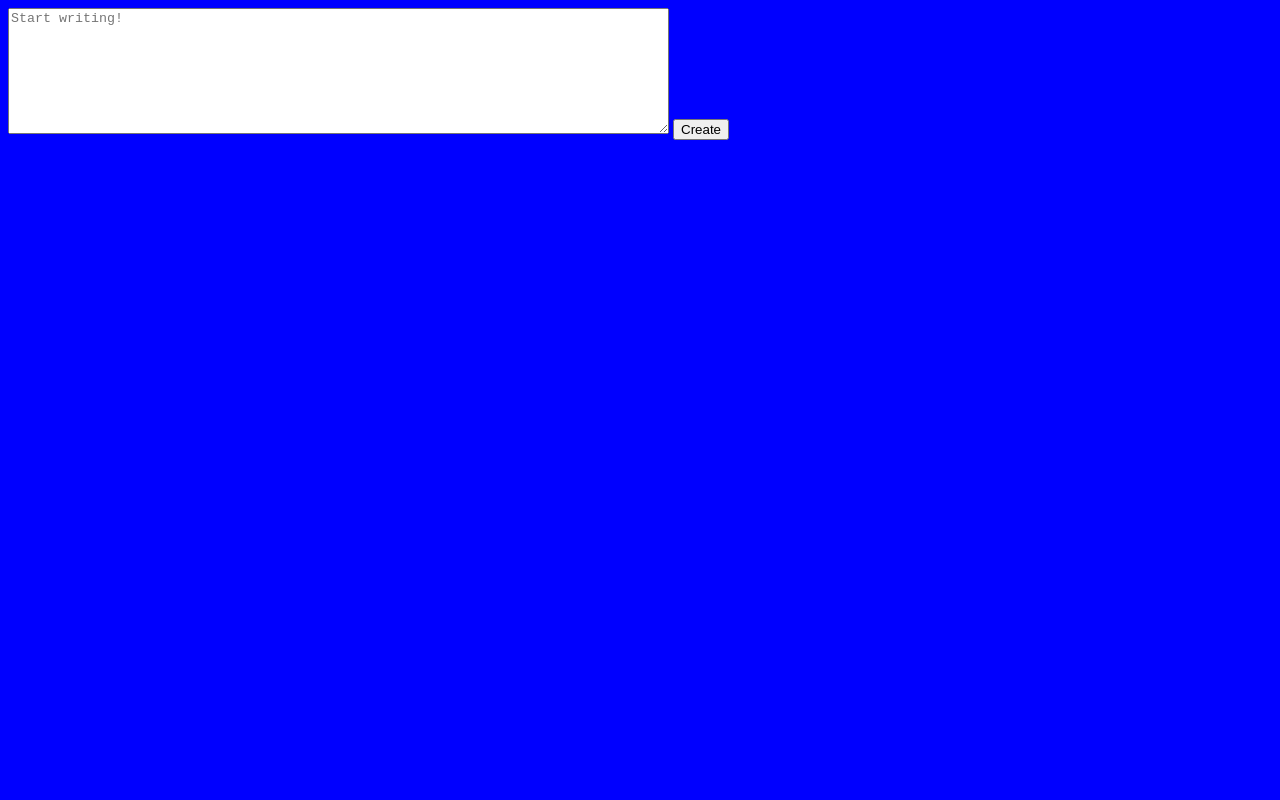
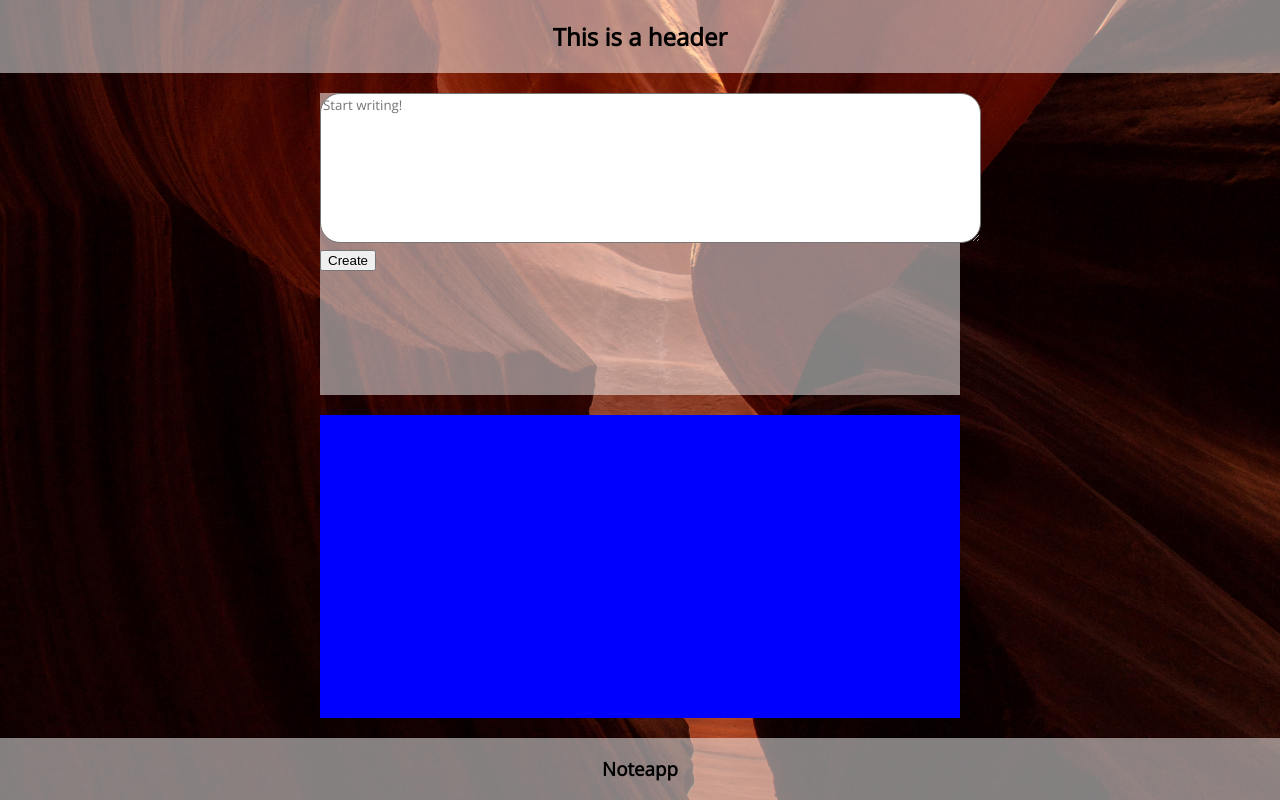
Before and after one commit to zi-codes/Note, a website: page index.html in a window 1280 px wide. Drawn offline with nearby package versions, Linux system fonts and the light colour scheme.

Commit message:
just some silly styling, getting our heads around grids

```diff
--- a/index.html
+++ b/index.html
@@ -1,27 +1,24 @@
 <!DOCTYPE html>
 <html>
   <head>
-      <title>Note</title>
+      <title>Simply the best noteapp</title>
+      <link href="https://fonts.googleapis.com/css?family=Open+Sans&display=swap" rel="stylesheet">
       <link rel="stylesheet" type="text/css" href="style.css"/>
-
   </head>
 <body>
 
+  <div id="page">
 
-
-
-  <div class="page">
-
-    <header></header>
+    <header><h2>This is a header</h2></header>
 
     <div class="create-container">
       <form class="input" action="index.html" method="post">
-        <textarea name="textarea" id="textarea" rows="8" cols="80" placeholder="Start writing!"></textarea>
+        <textarea name="textarea" id="textarea" rows="8" cols="80" placeholder="Start writing!"></textarea><br>
         <input type="submit" id="create" name="Create" value="Create">
       </form>
     </div>
 
-    <div class="notes-container">
+    <div id="notes-container">
 
       <div id="0" class="note">
       </div>
@@ -30,9 +27,10 @@
 
 
     <!--- id will be the index of the note starting from 0 --->
-    <div id="" class="expanded-note">
-    </div>
+    <!-- <div id="" class="expanded-note">
+    </div> -->
 
+    <footer><h3>Noteapp</h3></footer>
 
   </div>
 
--- a/style.css
+++ b/style.css
@@ -1,4 +1,60 @@
 
 body {
-  background-color: blue
+  background-image: url(img/bg.jpg);
+  background-repeat: no-repeat;
+  background-attachment: fixed;
+  background-position: center;
+  background-size: cover;
+  font-family: 'Open Sans', sans-serif;
+  color: white;
+  margin: 0px;
 }
+
+#textarea {
+  font-family: 'Open Sans', sans-serif;
+  border-radius: 20px;
+}
+
+#page {
+  height: 100vh;
+  display: grid;
+  grid-template-columns: 1fr 1fr 1fr 1fr;
+  grid-template-rows: auto 1fr 1fr auto;
+  grid-row-gap: 20px;
+  grid-template-areas:
+  "header header header header"
+  ". create create ."
+  ". notes notes ."
+  "footer footer footer footer"
+}
+
+header {
+  grid-area: header;
+  background-color: rgba(255, 255, 255, 0.5);
+  color: black;
+  align-self: start;
+  text-align: center;
+}
+
+footer {
+  grid-area: footer;
+  background-color: rgba(255, 255, 255, 0.5);
+  color: black;
+  align-self: end;
+  text-align: center;
+}
+
+.create-container {
+  grid-area: create;
+  display: grid;
+  background-color: rgba(255, 255, 255, 0.5);
+  grid-template-columns: 20% 1fr 20%;
+}
+
+#notes-container {
+  width: 100%
+  height: 300px;
+  overflow-y: scroll;
+  background-color: blue;
+  grid-area: notes;
+}
```
Also changed, not shown: img/bg.jpg (added), 1 other file.
